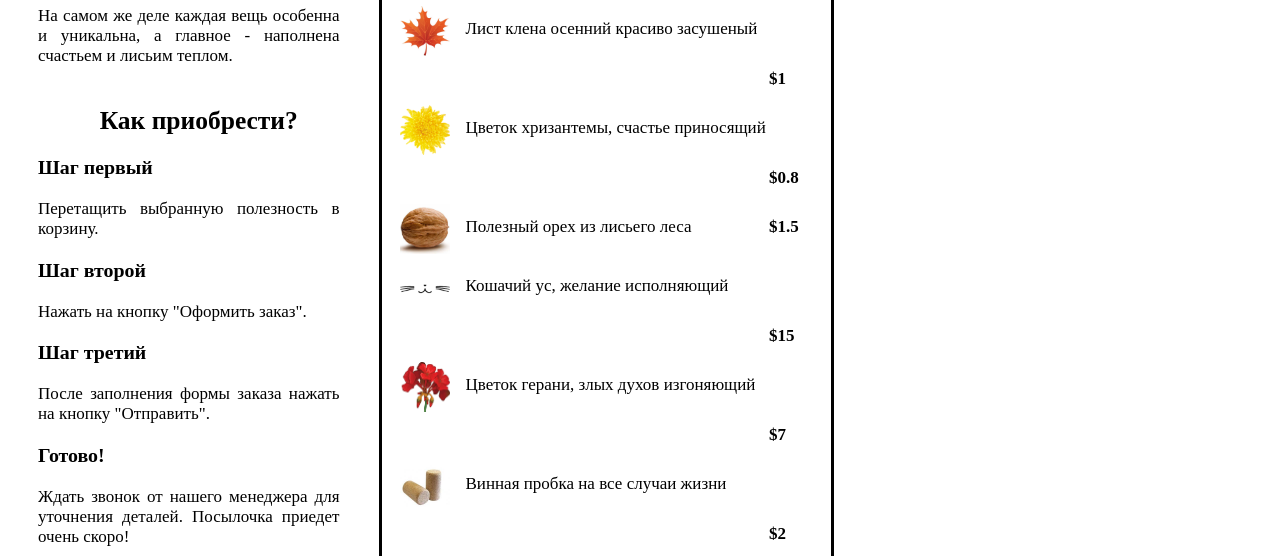
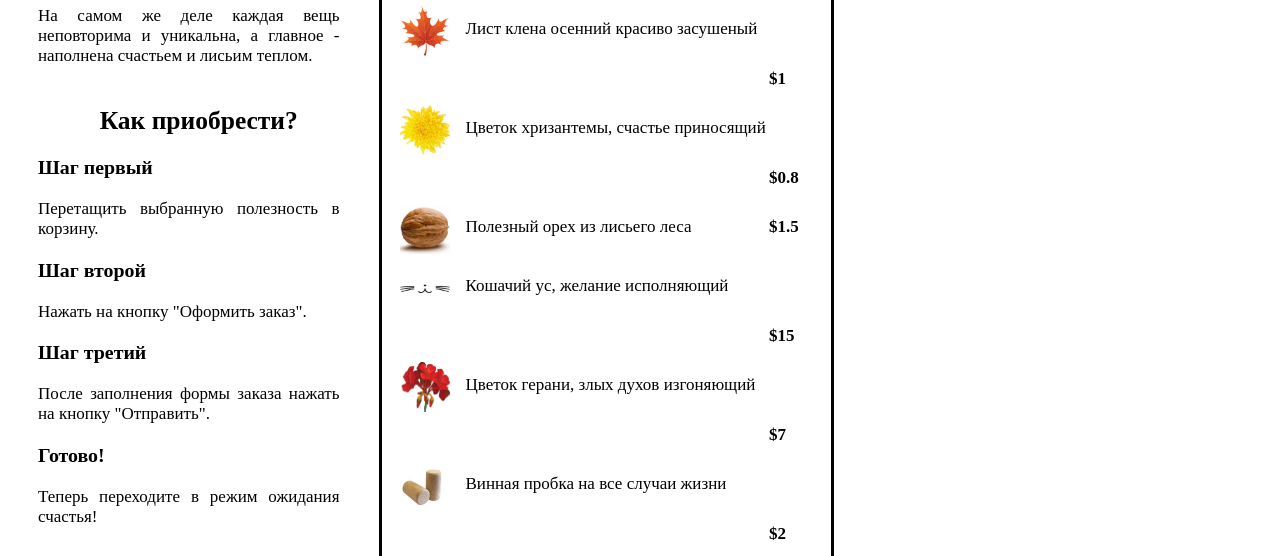
Before and after one commit to fenechechek/fenechechek.github.io, a plain HTML site: page index.html in a window 1280 px wide. Shown: the part 216-772 px from the top of the page. Drawn offline with Linux system fonts and the light colour scheme.

Commit message:
Update index.html

```diff
--- a/index.html
+++ b/index.html
@@ -19,7 +19,7 @@
             <section class="sec">
                 <article class="left">
                     <p>Наша лавочка - это настоящая кладезь полезностей и чудес! Это только на первый взгляд кажется, будто здесь нет ничего особенного.</p>
-                    <p>На самом же деле каждая вещь особенна и уникальна, а главное - наполнена счастьем и лисьим теплом.</p>
+                    <p>На самом же деле каждая вещь неповторима и уникальна, а главное - наполнена счастьем и лисьим теплом.</p>
                     <h2>Как приобрести?</h2>
                     <h3>Шаг первый</h3>
                     <p>Перетащить выбранную полезность в корзину.</p>
@@ -28,7 +28,7 @@
                     <h3>Шаг третий</h3>
                     <p>После заполнения формы заказа нажать на кнопку "Отправить".</p>
                     <h3>Готово!</h3>
-                    <p>Ждать звонок от нашего менеджера для уточнения деталей. Посылочка приедет очень скоро!</p>
+                    <p>Теперь переходите в режим ожидания счастья!</p>
                 </article>
                 <article class="right">
                     <table>
```
